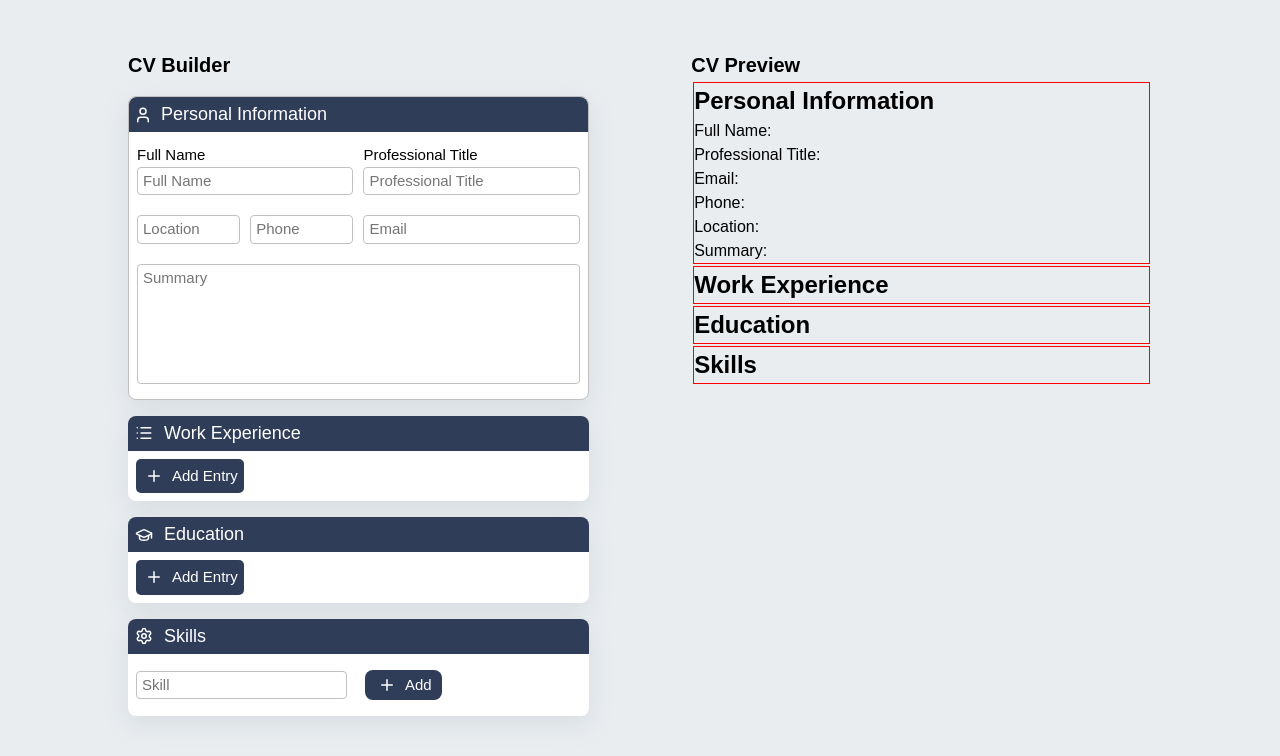
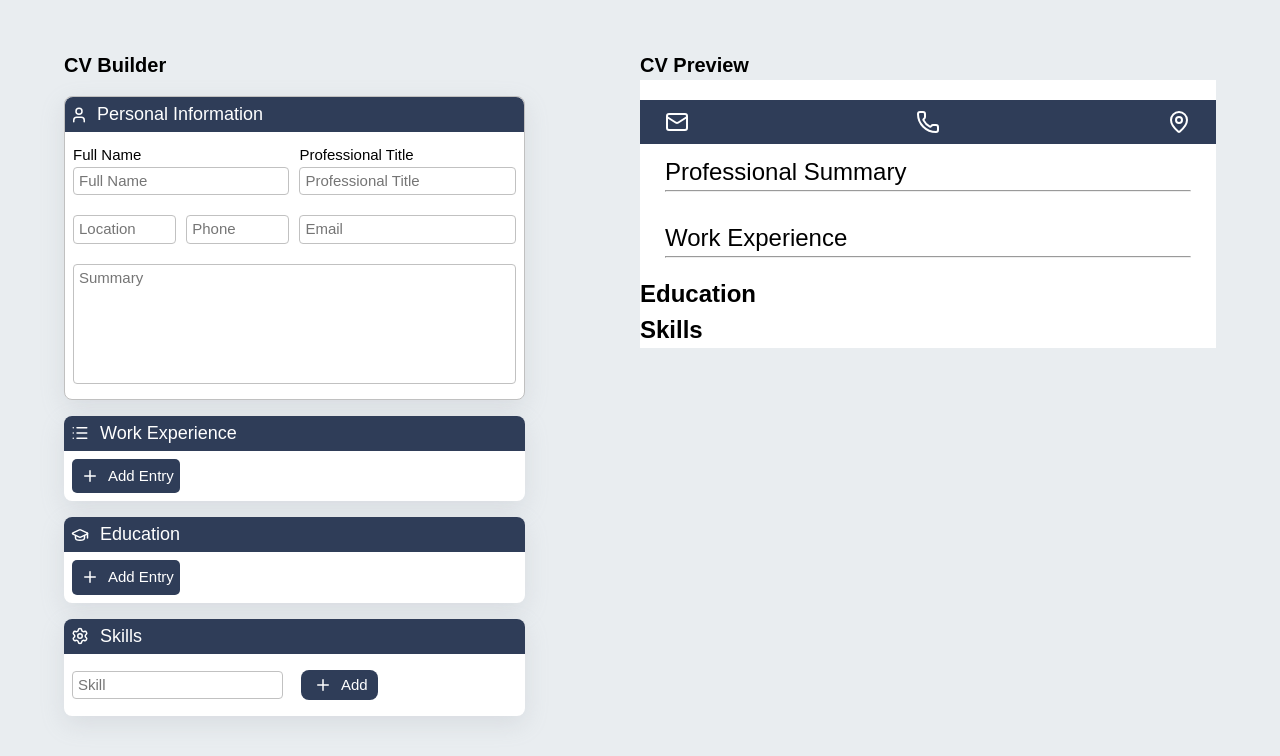
Before and after one commit to d1scipline/odin-cv-app, a React (Vite) app: page / in a window 1280 px wide. Shown: the top 756 px of the page. Built offline with nearby package versions, Linux system fonts and the light colour scheme.

Commit message:
feat: add styling for preview, work experience and personal information sections

```diff
--- a/src/components/PersonalInfoPreviewContainer.jsx
+++ b/src/components/PersonalInfoPreviewContainer.jsx
@@ -1,13 +1,29 @@
+import { Mail, MapPin, Phone } from "lucide-react";
+
 function PersonalInfoPreviewContainer({ personalInfo }) {
   return (
     <div className="personal-info-preview-container">
-      <h2>Personal Information</h2>
-      <p>Full Name: {personalInfo.fullName}</p>
-      <p>Professional Title: {personalInfo.title}</p>
-      <p>Email: {personalInfo.email}</p>
-      <p>Phone: {personalInfo.phone}</p>
-      <p>Location: {personalInfo.location}</p>
-      <p>Summary: {personalInfo.summary}</p>
+      <div className="preview-header-section">
+        <span className="preview-first-name">{personalInfo.fullName}</span>
+        <span className="preview-title">{personalInfo.title}</span>
+      </div>
+      <div className="preview-personal-info">
+        <span>
+          <Mail></Mail> {personalInfo.email}
+        </span>
+        <span>
+          <Phone></Phone> {personalInfo.phone}
+        </span>
+        <span>
+          <MapPin></MapPin>
+          {personalInfo.location}
+        </span>
+      </div>
+      <div className="preview-summary">
+        <h2 className="preview-h2">Professional Summary</h2>
+        <hr></hr>
+        <p>{personalInfo.summary}</p>
+      </div>
     </div>
   );
 }
--- a/src/components/Preview.jsx
+++ b/src/components/Preview.jsx
@@ -7,6 +7,7 @@ function Preview({ data }) {
   return (
     <div className="preview">
       <h1>CV Preview</h1>
+      <div className="preview-container">
         <PersonalInfoPreviewContainer
           personalInfo={data.personalInfo}
         ></PersonalInfoPreviewContainer>
@@ -18,6 +19,7 @@ function Preview({ data }) {
         ></EducationPreviewContainer>
         <SkillsPreviewContainer skills={data.skills}></SkillsPreviewContainer>
       </div>
+    </div>
   );
 }
 
--- a/src/components/WorkExpPreviewContainer.jsx
+++ b/src/components/WorkExpPreviewContainer.jsx
@@ -3,10 +3,13 @@ import WorkExpPreviewItem from "./WorkExpPreviewItem";
 function WorkExpPreviewContainer({ workExperience }) {
   return (
     <div className="work-experience-preview-container">
-      <h2>Work Experience</h2>
-      {workExperience.map((item) => {
-        return <WorkExpPreviewItem data={item} key={item.id} />;
-      })}
+      <h2 className="preview-h2">Work Experience</h2>
+      <hr></hr>
+      <div className="work-experience-preview-items">
+        {workExperience.map((item) => {
+          return <WorkExpPreviewItem data={item} key={item.id} />;
+        })}
+      </div>
     </div>
   );
 }
--- a/src/components/WorkExpPreviewItem.jsx
+++ b/src/components/WorkExpPreviewItem.jsx
@@ -1,13 +1,38 @@
 export default function WorkExpPreviewItem({ data }) {
+  function formatDate(yyyymm) {
+    const [year, month] = yyyymm.split("-");
+    const date = new Date(year, month - 1);
+    return date.toLocaleString("default", { month: "long", year: "numeric" });
+  }
   return (
     <div className="work-experience-preview-item">
-      <p>Company Name: {data.companyName}</p>
-      <p>Professional Title: {data.jobTitle}</p>
-      <p>
-        {data.startDate} -{" "}
-        {data.endDate == "" || data.endDate == null ? "Present" : data.endDate}
-      </p>
-      <p>{data.respon}</p>
+      <div className="work-experience-preview-title">
+        <span className="work-experience-preview-company">
+          {data.companyName}
+        </span>
+        <span>
+          {data.startDate == "" || data.startDate == null
+            ? ""
+            : formatDate(data.startDate)}{" "}
+          -{" "}
+          {data.endDate == "" || data.endDate == null
+            ? "Present"
+            : formatDate(data.endDate)}
+        </span>
+      </div>
+      <span className="work-experience-preview-job-title">{data.jobTitle}</span>
+      <span className="work-experience-preview-respon">
+        {data?.respon ? (
+          <ul>
+            {data.respon
+              .split("\n")
+              .filter(Boolean)
+              .map((line, index) => (
+                <li key={index}>{line}</li>
+              ))}
+          </ul>
+        ) : null}
+      </span>
     </div>
   );
 }
--- a/src/index.css
+++ b/src/index.css
@@ -81,9 +81,9 @@ body {
 }
 
 #root {
-  width: 80%;
+  width: 90%;
   display: grid;
-  grid-template-columns: 4fr 4fr;
+  grid-template-columns: 4fr 5fr;
   gap: 10%;
   margin: 50px 0px;
   font-family: sans-serif;
@@ -91,12 +91,6 @@ body {
 
 h1 {
   font-size: 20px;
-}
-
-/*Borders for development purposes*/
-.preview div {
-  border: solid 1px red;
-  margin: 2px;
 }
 
 .editor-title {
@@ -433,3 +427,86 @@ textarea:focus {
   flex-direction: column;
   gap: 10px;
 }
+
+.preview-container {
+  background-color: white;
+}
+
+.preview-personal-info {
+  background-color: #2f3d58;
+  color: white;
+  display: flex;
+  justify-content: space-between;
+  align-items: center;
+  padding: 10px 25px;
+}
+
+.preview-personal-info span {
+  display: flex;
+  gap: 4px;
+}
+
+.preview-header-section {
+  display: flex;
+  flex-direction: column;
+  padding: 10px 25px;
+}
+
+.preview-first-name {
+  font-size: 32px;
+  font-weight: 600;
+}
+
+.preview-title {
+  font-size: 18px;
+}
+
+.preview-summary {
+  padding: 10px 25px;
+}
+
+.preview-h2 {
+  font-size: 24px;
+  font-weight: 400;
+}
+
+.work-experience-preview-container {
+  padding: 10px 25px;
+}
+
+hr {
+  margin-bottom: 8px;
+}
+
+.work-experience-preview-items {
+  display: flex;
+  flex-direction: column;
+  gap: 20px;
+}
+
+.work-experience-preview-title {
+  display: flex;
+  justify-content: space-between;
+  align-items: center;
+}
+
+.work-experience-preview-company {
+  font-weight: 600;
+  font-size: 20px;
+}
+
+.work-experience-preview-job-title {
+  font-size: 15px;
+}
+
+.work-experience-preview-item {
+  display: flex;
+  flex-direction: column;
+}
+
+/*
+.preview div {
+  border: solid 1px red;
+  margin: 2px;
+}
+*/
```
Lines whose indentation alone changed are shown as unchanged.
